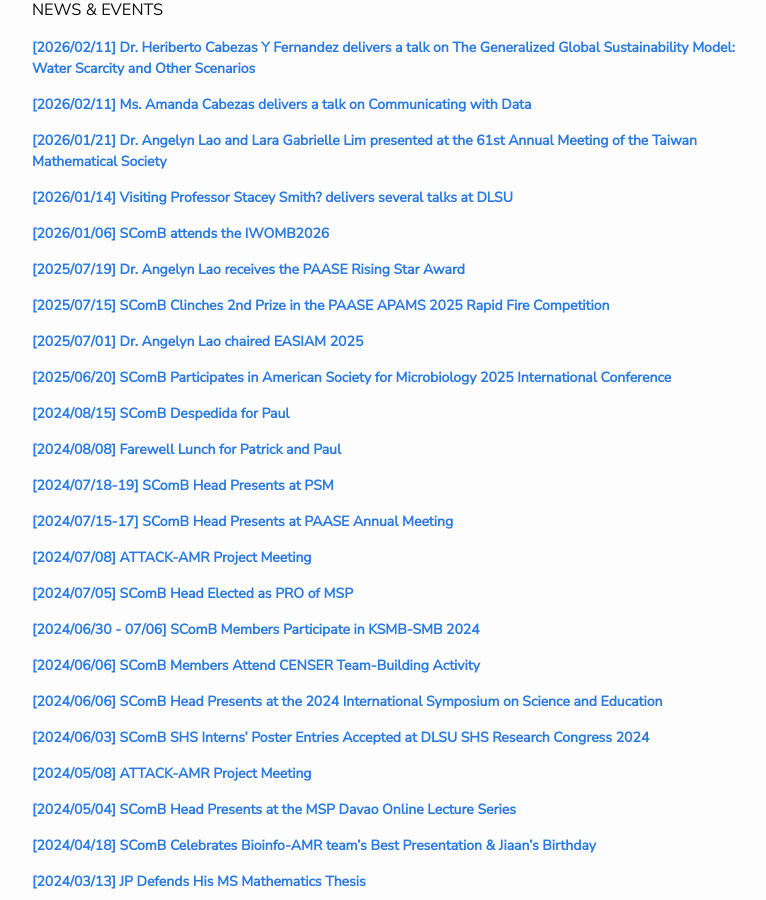
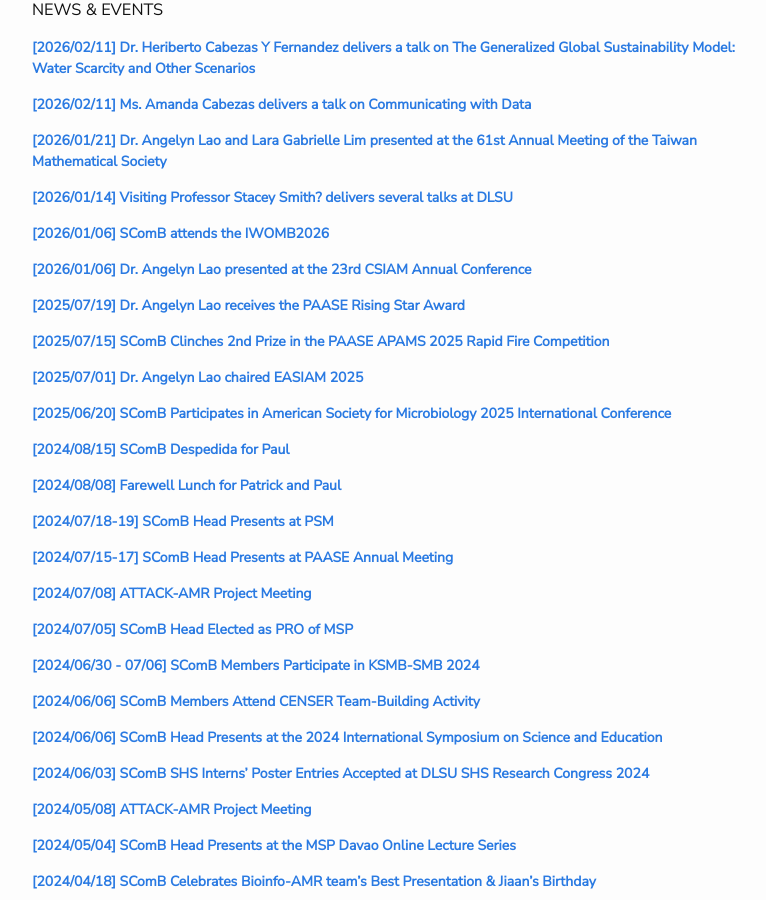
Before and after one commit to dlsu-scomb/dlsu-scomb.github.io, a Jekyll site: the page built from index.md, in a window 1280 px wide and 900 px high, scrolled down 616 px. Shown: the whole window, without its empty margins (238-1004 px from the left). Built offline with Jekyll 4.4.1, drawn with Linux system fonts in a browser that asks for light colours; nearby versions of some CDN libraries; a style sheet for code colours, icons or effects is not loaded.

Commit message:
Update index.md

```diff
--- a/index.md
+++ b/index.md
@@ -25,6 +25,8 @@
 [**[2026/01/14] Visiting Professor Stacey Smith? delivers several talks at DLSU**](/events/#SS20260114)
 
 [**[2026/01/06] SComB attends the IWOMB2026**](/events/#IWOMB20260106)
+
+[**[2026/01/06] Dr. Angelyn Lao presented at the 23rd CSIAM Annual Conference**](/events/#CSIAM20251026)
 
 [**[2025/07/19] Dr. Angelyn Lao receives the PAASE Rising Star Award**](/events/#PAASE20250719)
 
```
